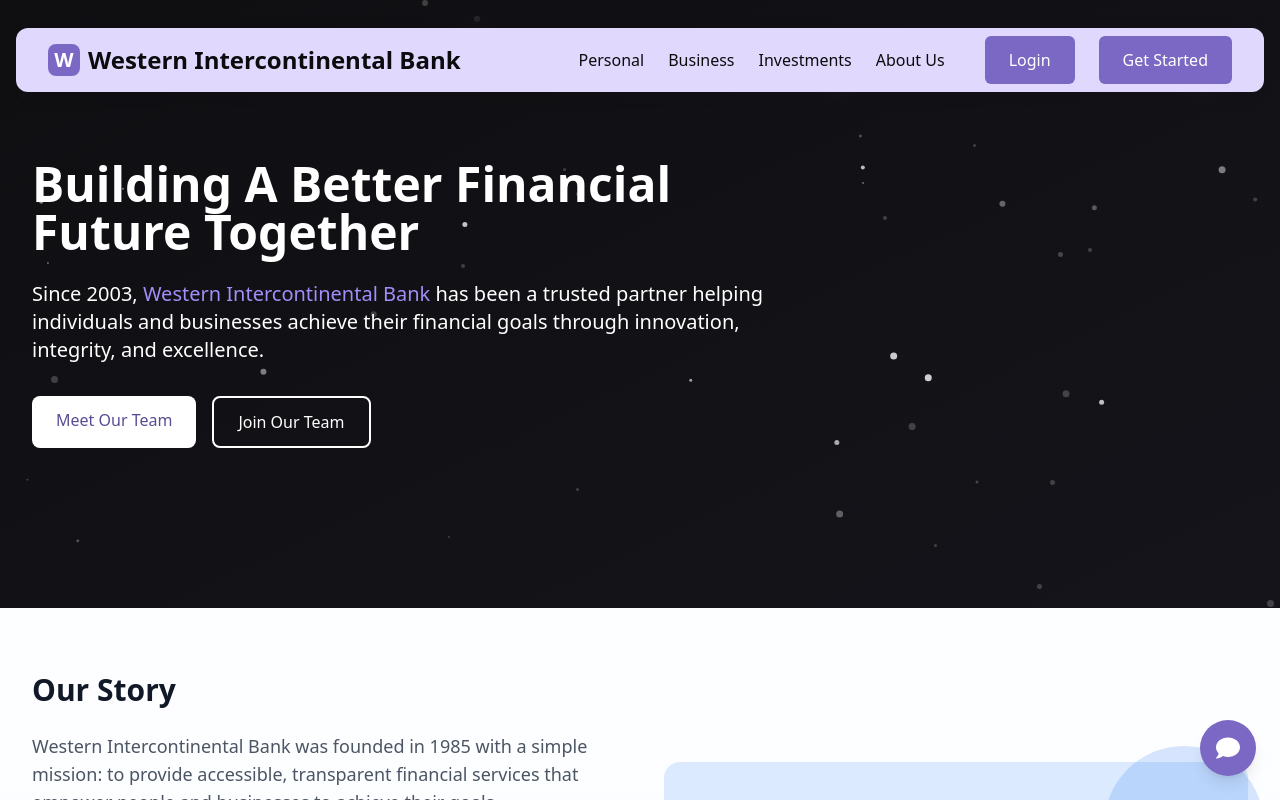
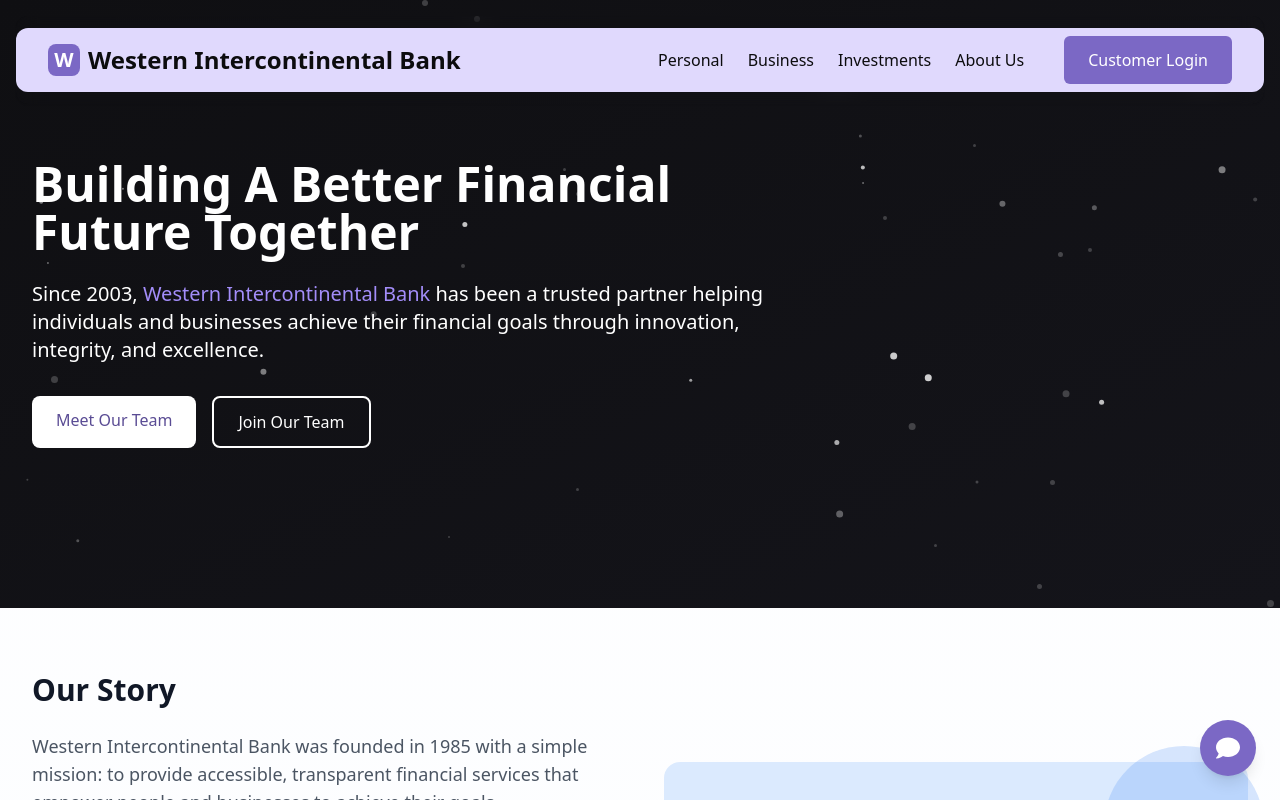
Before and after one commit to daveeedu/WesternIntercontinentalBank, a Next.js app: page /about in a window 1280 px wide. Shown: the top 800 px of the page. Built offline with nearby package versions, Linux system fonts and the light colour scheme.

Commit message:
fix navbar

```diff
--- a/src/components/layout/Navbar.jsx
+++ b/src/components/layout/Navbar.jsx
@@ -123,12 +123,12 @@ export default function Navbar() {
                 variant={scrolled ? 'outline' : 'primary'}
                 className="ml-4"
               >
-                Login
+                Customer Login
               </Button>
             </Link>
-            <Link href="/register">
+            {/* <Link href="/register">
               <Button variant="primary">Get Started</Button>
-            </Link>
+            </Link> */}
           </div>
 
           {/* Mobile menu button */}
@@ -193,11 +193,11 @@ export default function Navbar() {
                     onClick={() => setIsMenuOpen(false)}
                     className="block w-full"
                   >
-                    <Button variant="outline" className="w-full">
-                      Login
+                    <Button variant="primary" className="w-full">
+                      Customer Login
                     </Button>
                   </Link>
-                  <Link
+                  {/* <Link
                     href="/register"
                     onClick={() => setIsMenuOpen(false)}
                     className="block w-full"
@@ -205,7 +205,7 @@ export default function Navbar() {
                     <Button variant="primary" className="w-full">
                       Get Started
                     </Button>
-                  </Link>
+                  </Link> */}
                 </motion.div>
               </div>
             </motion.div>
```
